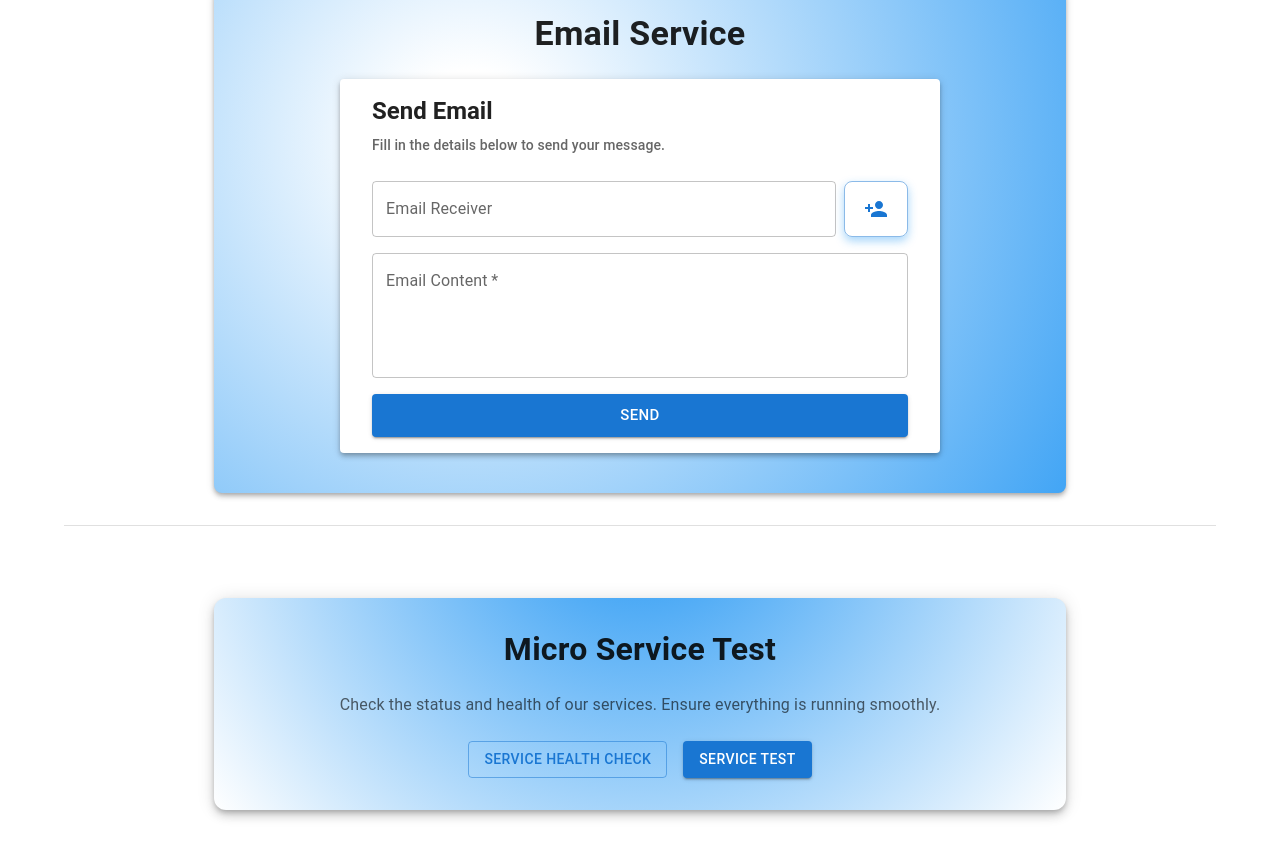
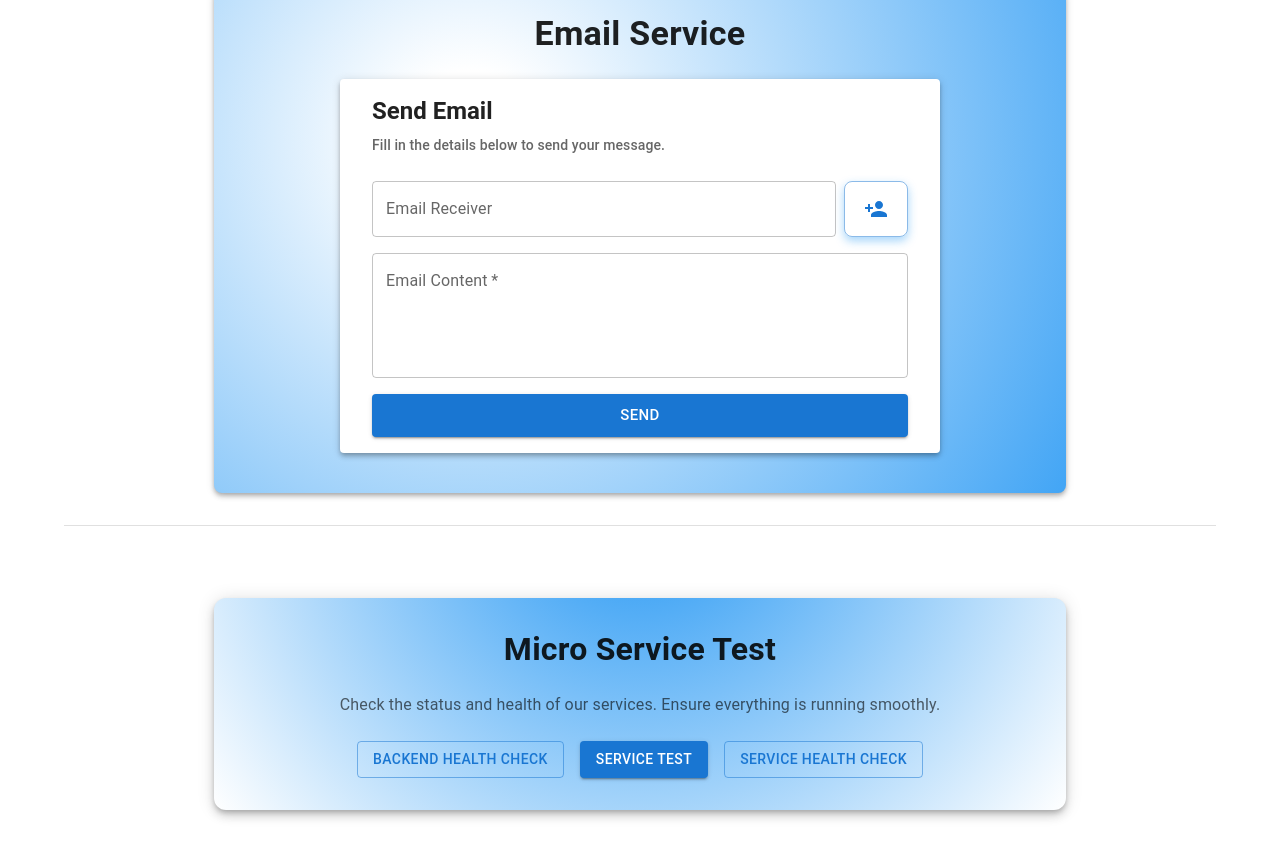
Before and after one commit to ahmettoguz/Micro-Frontend, a React (Vite) app: page / in a window 1280 px wide. Shown: the part 844-1702 px from the top of the page. Built offline with nearby package versions, Linux system fonts and the light colour scheme.

Commit message:
button added

```diff
--- a/src/components/ServiceTest.tsx
+++ b/src/components/ServiceTest.tsx
@@ -51,10 +51,13 @@ export const ServiceTest = () => {
 
         <Box sx={{ display: "flex", justifyContent: "center", gap: 2 }}>
           <Button variant="outlined" color="primary">
-            Service Health Check
+            Backend Health Check
           </Button>
           <Button variant="contained" color="primary">
             Service Test
+          </Button>
+          <Button variant="outlined" color="primary">
+            Service Health Check
           </Button>
         </Box>
       </Box>
```
